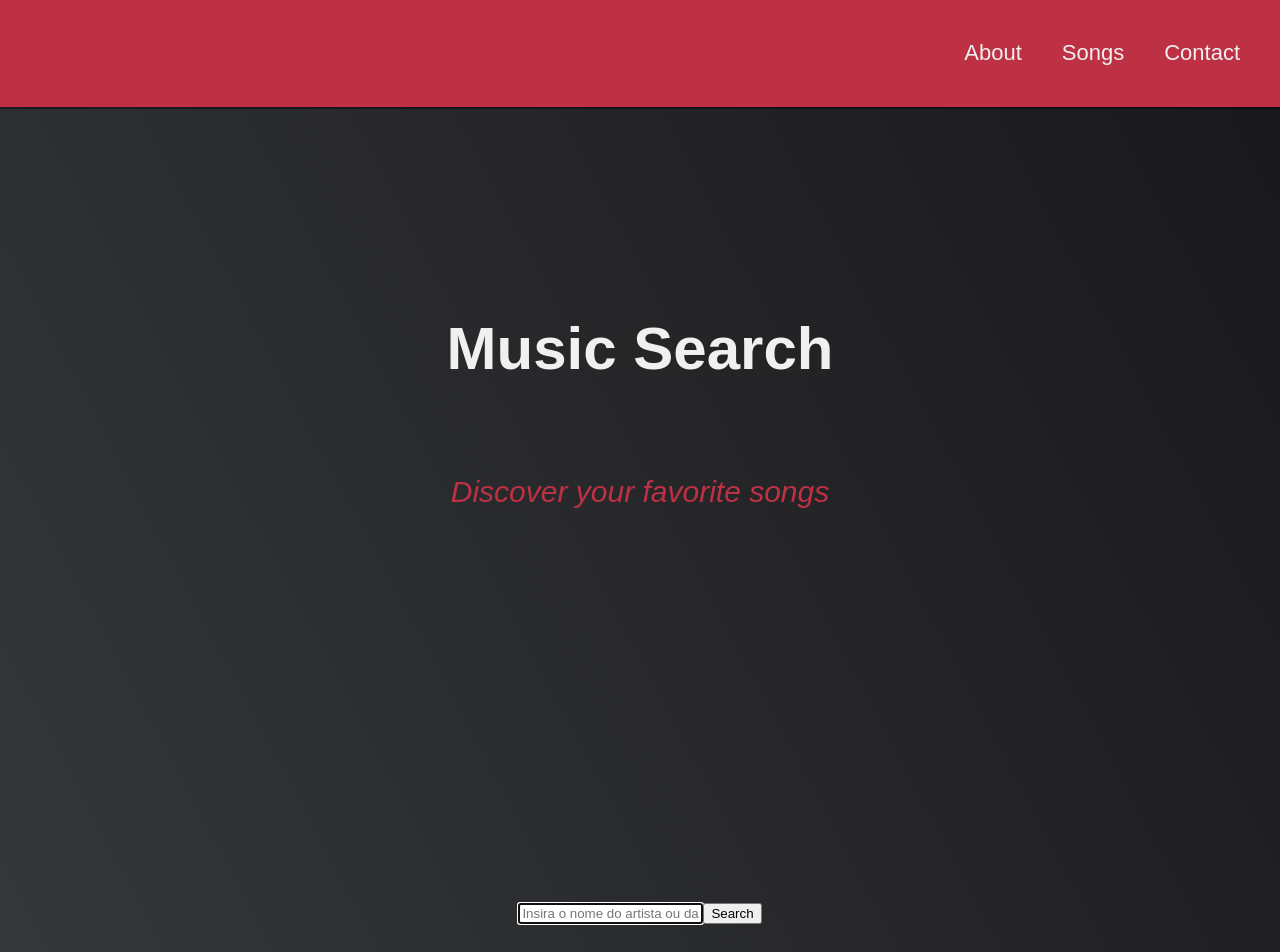
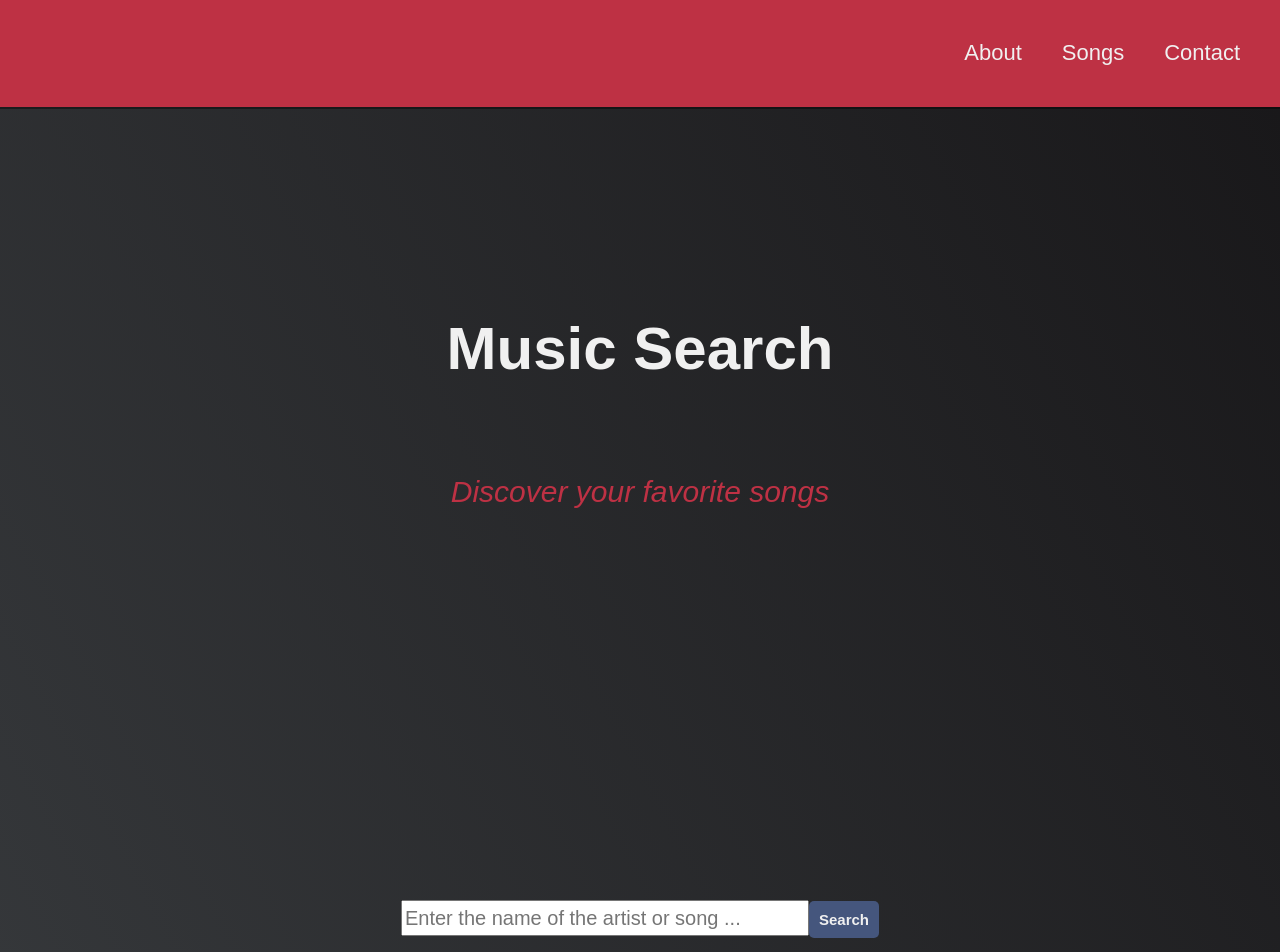
Before and after one commit to LeonardoPerson/Music-Search, a React (Create React App) app: page / in a window 1280 px wide. Shown: the top 952 px of the page. Built offline with nearby package versions, Linux system fonts and the light colour scheme.

Commit message:
Stylization of page buttons

```diff
--- a/src/Footer.tsx
+++ b/src/Footer.tsx
@@ -1,7 +1,7 @@
 
 const Footer = () => {
   return(
-    <section id="contact" className="contact-section">
+    <footer id="contact" className="contact-section">
       <div className="contact-section-header">
         <h2>Let's work together...</h2>
       </div>
@@ -21,7 +21,7 @@ const Footer = () => {
           ><i className="fab fa-github"></i> GitHub</a
         >
       </div>
-    </section>
+    </footer>
   )
 }
 
--- a/src/Header.tsx
+++ b/src/Header.tsx
@@ -2,7 +2,7 @@
 
 const Header = () => {
   return(
-    <nav id="navbar" className="nav">
+    <header id="navbar" className="nav">
       <ul className="nav-list">
         <li>
           <a href="#about-section">About</a>
@@ -14,7 +14,7 @@ const Header = () => {
           <a href="#contact">Contact</a>
         </li>
       </ul>
-    </nav>
+    </header>
   )
 }
 
--- a/src/Search.tsx
+++ b/src/Search.tsx
@@ -79,17 +79,18 @@ const Search = () => {
       <section id="music" className="music-section">
         <form onSubmit={searchLyric} autoComplete='on'>
           <input
+            className='input-search'
             autoFocus
             type='text'
             onChange={handleChange}
-            placeholder='Insira o nome do artista ou da música...'
+            placeholder='Enter the name of the artist or song ...'
           />
-          <button>Search</button>
+          <button className='search-button'>Search</button>
         </form>
 
         {/*Checking if the entered value is valid------------------------------*/}
         <div>
-          {termWarning && <div>Enter a valid value</div>}
+          {termWarning && <div className='warning-text'>Enter a valid name</div>}
         </div>
 
         {/*display of data returned by the api---------------------------------*/}
@@ -123,8 +124,8 @@ const Search = () => {
         <div className='scrolling-box'>
           {
             musicData?.prev &&
-              <button onClick={() => getMoreSongs(musicData.prev)}>
-                <a href='#appTitle'>
+              <button onClick={() => getMoreSongs(musicData.prev)} className='previous-button'>
+                <a href='#music'>
                   PREVIOUS
                 </a>
               </button>
@@ -132,8 +133,8 @@ const Search = () => {
 
           {
             musicData?.next &&
-              <button onClick={() => getMoreSongs(musicData.next)}>
-                <a href='#appTitle'>
+              <button onClick={() => getMoreSongs(musicData.next)} className='next-button'>
+                <a href='#music'>
                   NEXT
                 </a>
               </button>
--- a/src/index.scss
+++ b/src/index.scss
@@ -125,6 +125,63 @@ ul {
 }
 
 /* Music section ----------------------------------------------------*/
+.search-button{
+  padding: 1rem;
+  color: $main-white;
+  background-color: $main-blue;
+  font-weight: 600;
+  font-size: 1.5rem;
+  border-radius: 5px;
+  font-family: 'Poppins', sans-serif;
+  border: none;
+  cursor: pointer;
+}
+
+.search-button:focus{
+  outline: none;
+}
+
+.search-button:hover{
+  background-color: #37445f;
+  transition: 0.5s;
+}
+
+.previous-button, .next-button {
+  padding: 1rem;
+  margin: 1rem;
+  color: $main-white;
+  width: 15rem;
+  background-color: $main-blue;
+  font-weight: 600;
+  font-size: 1.5rem;
+  border-radius: 5px;
+  font-family: 'Poppins', sans-serif;
+  border: none;
+  cursor: pointer;
+}
+
+.previous-button:hover, .next-button:hover {
+  background-color: #37445f;
+  transition: 0.5s;
+}
+
+.previous-button:focus, .next-button:focus{
+  outline: none;
+}
+.input-search {
+  height: 3rem;
+  width: 40rem;
+  font-family: 'Poppins', sans-serif;
+  font-size: 2rem;
+}
+
+.input-search:focus{
+  outline: none;
+}
+
+.warning-text{
+  padding: 2rem;
+}
 
 .music-section {
   text-align: center;
@@ -141,7 +198,6 @@ ul {
   margin-bottom: 6rem;
 }
 
-
 @media (max-width: 30.625em) {
   .about-section {
     padding: 6rem 1rem;
@@ -153,8 +209,7 @@ ul {
 }
 
 .song-information{
-  height: 15rem;
-
+  height: 17rem;
 }
 
 .song-title {
```
Also changed, not shown: 1 other file (tests, documents, lock files or other folders).
